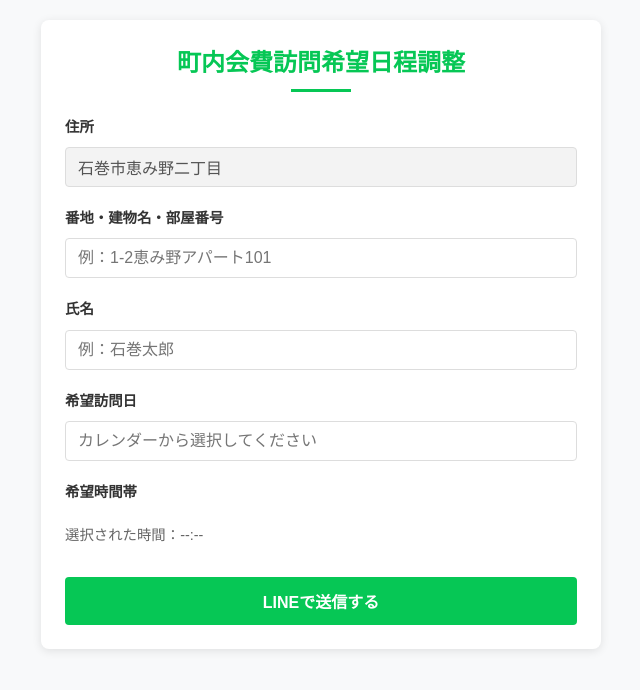
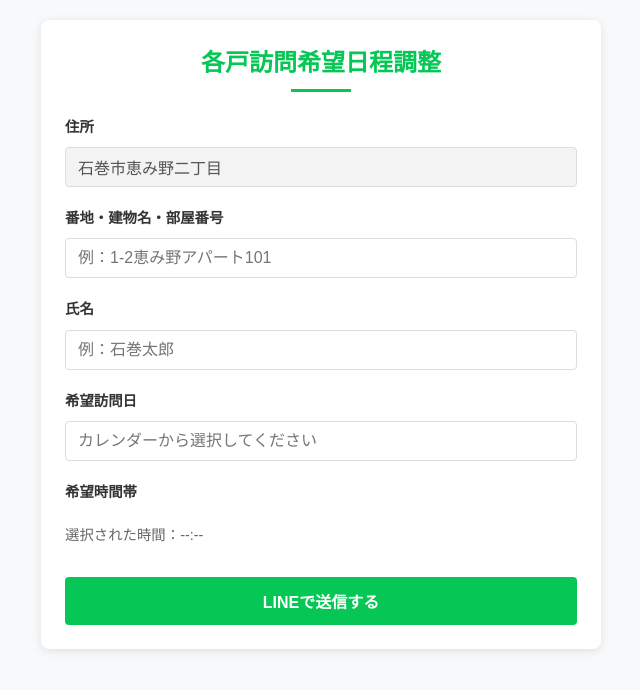
Before and after one commit to Privommunity/SMS, a plain HTML site: page houmon.html in a window 1280 px wide. Shown: the whole page, without its empty margins (319-959 px from the left). Drawn offline with nearby package versions, Linux system fonts and the light colour scheme.

Commit message:
Update houmon.html

```diff
--- a/houmon.html
+++ b/houmon.html
@@ -3,7 +3,7 @@
 <head>
   <meta charset="UTF-8" />
   <meta name="viewport" content="width=device-width, initial-scale=1.0" />
-  <title>町内会費訪問希望日程調整</title>
+  <title>各戸訪問希望日程調整</title>
   <link rel="stylesheet" href="https://cdnjs.cloudflare.com/ajax/libs/flatpickr/4.6.13/flatpickr.min.css">
   <style>
     :root {
@@ -241,7 +241,7 @@
   </div>
 
   <div class="container">
-    <h1>町内会費訪問希望日程調整</h1>
+    <h1>各戸訪問希望日程調整</h1>
 
     <form id="visitForm">
       <div class="form-group">
```
